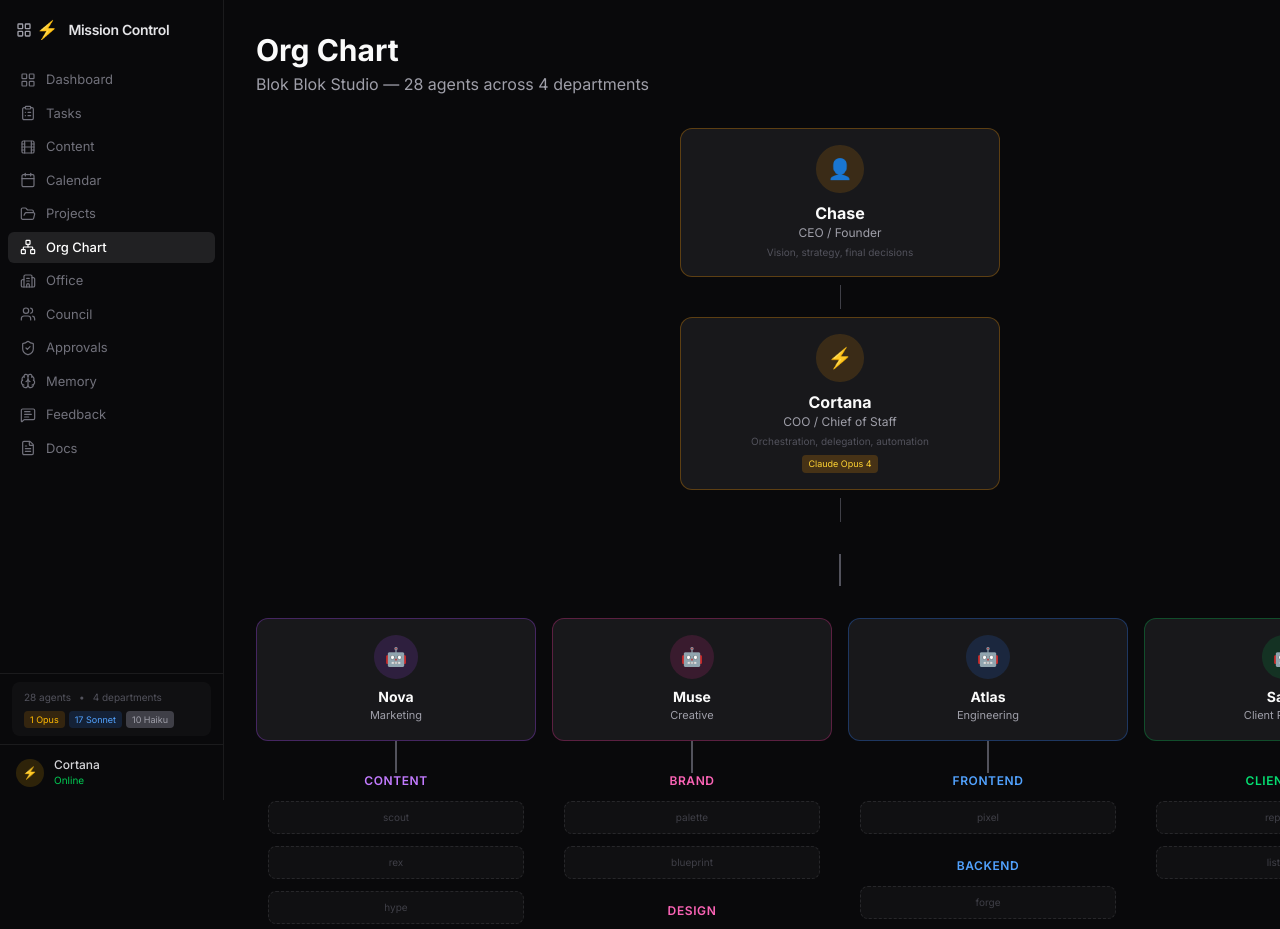
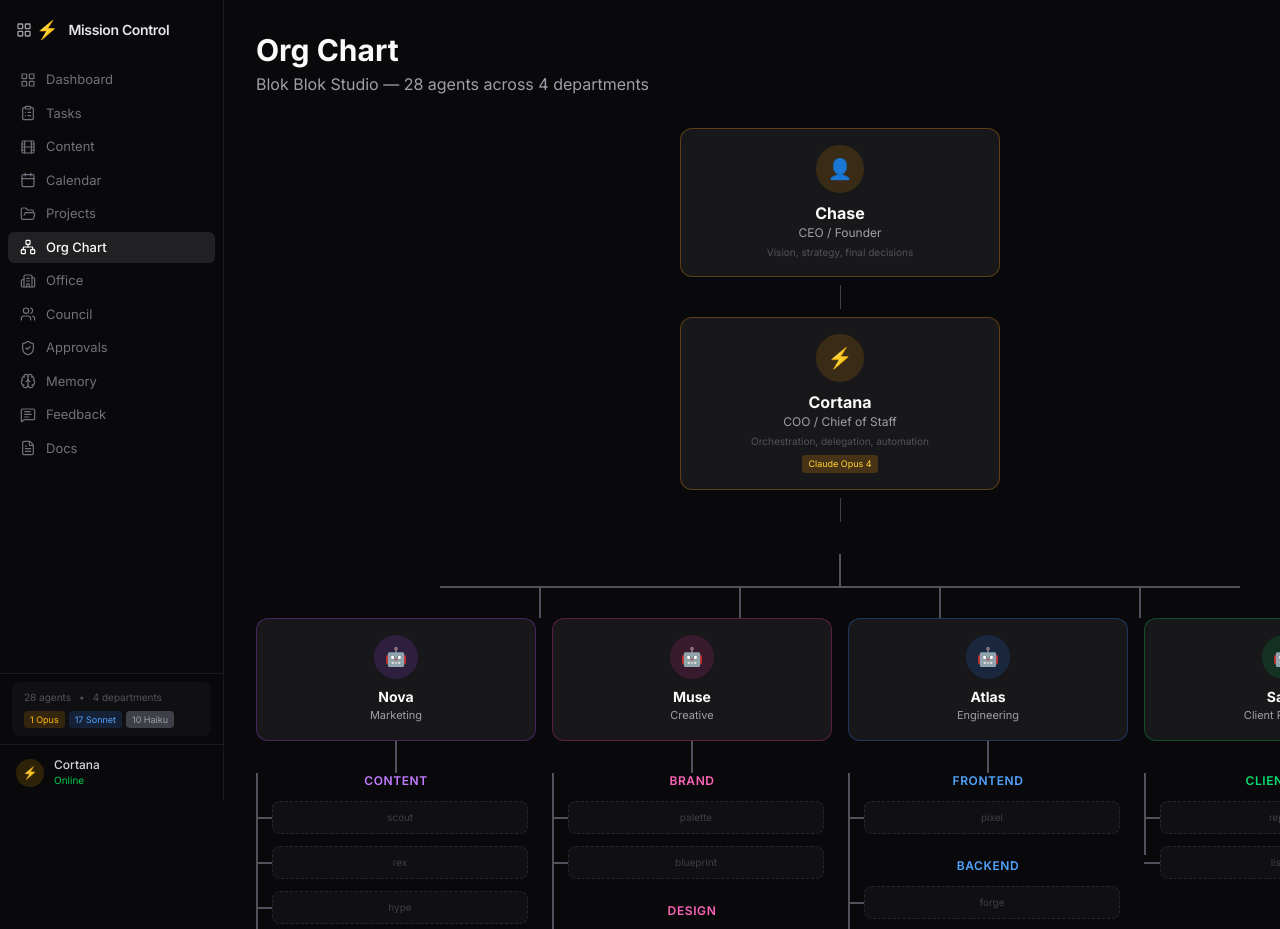
Before and after one commit to blok-blok-studio/mission-control, a Next.js app: page /agents in a window 1280 px wide. Shown: the top 929 px of the page. Built offline with nearby package versions, Linux system fonts and the light colour scheme; no server answers.

Commit message:
Add org chart connector lines for tree hierarchy

```diff
--- a/src/app/agents/page.tsx
+++ b/src/app/agents/page.tsx
@@ -138,8 +138,17 @@
       </div>
 
       {/* Horizontal connector line from Cortana */}
-      <div className="flex justify-center">
+      <div className="flex justify-center relative">
         <div className="w-[2px] h-8 bg-zinc-600" />
+        {/* Horizontal bar spanning to all dept heads */}
+        <div className="absolute top-8 left-1/2 -translate-x-1/2 w-[800px] h-[2px] bg-zinc-600" />
+        {/* Vertical drops to each dept head */}
+        <div className="absolute top-8 left-1/2 -translate-x-1/2 w-[800px] flex justify-around">
+          <div className="w-[2px] h-8 bg-zinc-600" />
+          <div className="w-[2px] h-8 bg-zinc-600" />
+          <div className="w-[2px] h-8 bg-zinc-600" />
+          <div className="w-[2px] h-8 bg-zinc-600" />
+        </div>
       </div>
 
       {/* Department Heads + Their Teams - 4 columns side by side */}
@@ -179,8 +188,11 @@
               {/* Vertical connector from dept head down */}
               <div className="w-[2px] h-8 bg-zinc-600" />
 
-              {/* Sub-agents stacked vertically */}
-              <div className="space-y-6 w-full max-w-[280px]">
+              {/* Sub-agents stacked vertically with connector lines */}
+              <div className="space-y-6 w-full max-w-[280px] relative">
+                {/* Continuous vertical line running down the left side */}
+                <div className="absolute left-0 top-0 bottom-0 w-[2px] bg-zinc-600" />
+
                 {Object.entries(divisions).map(([divName, agentIds]) => (
                   <div key={divName} className="space-y-3">
                     <p className={`text-xs font-semibold uppercase tracking-wider ${colors.text} text-center`}>
@@ -189,7 +201,13 @@
                     {/* Agent cards stacked vertically */}
                     <div className="space-y-3 flex flex-col items-center">
                       {agentIds.map((agentId) => (
-                        <AgentCard key={agentId} agent={getAgent(agentId)} agentId={agentId} />
+                        <div key={agentId} className="relative w-full">
+                          {/* Horizontal branch from vertical line to agent card */}
+                          <div className="absolute left-0 top-1/2 w-4 h-[2px] bg-zinc-600" />
+                          <div className="ml-4">
+                            <AgentCard agent={getAgent(agentId)} agentId={agentId} />
+                          </div>
+                        </div>
                       ))}
                     </div>
                   </div>
```
